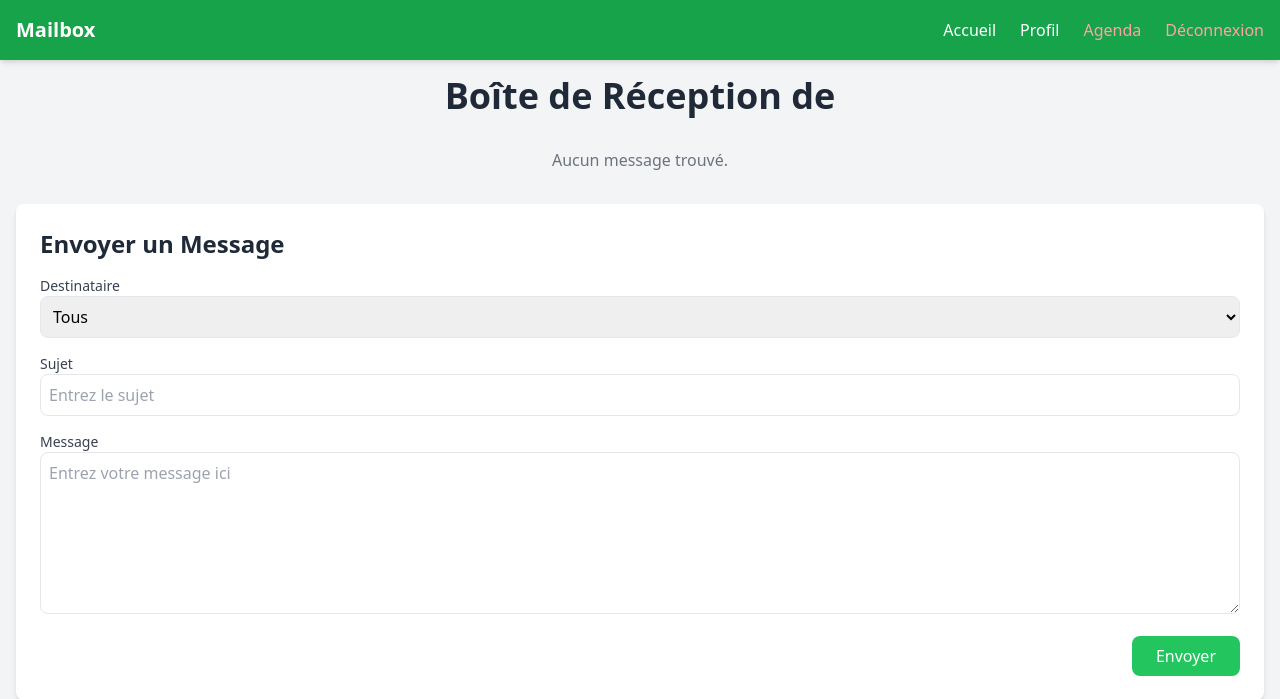
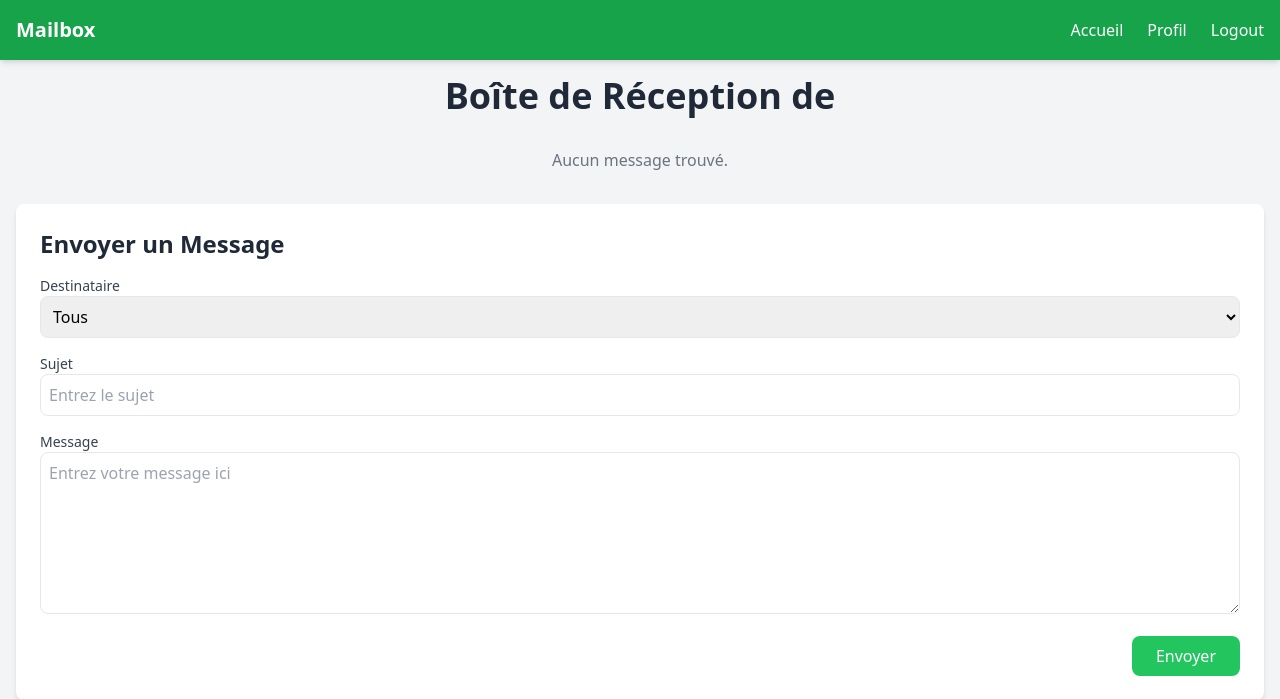
Before and after one commit to Bruburnono/DevSecOps, a Flask app: template templates/mailbox.html in a window 1280 px wide. Shown: the top 699 px of the page. Run offline with Flask 3, Linux system fonts and the light colour scheme; the template is opened without the code that fills it, so the values that code supplies are empty; some libraries are stand-ins or nearby versions.

Commit message:
Update mailbox.html
ajustement mailbox.html

```diff
--- a/templates/mailbox.html
+++ b/templates/mailbox.html
@@ -13,8 +13,7 @@
             <ul class="flex space-x-6">
                 <li><a href="/home" class="hover:underline">Accueil</a></li>
                 <li><a href="/dashboard" class="hover:underline">Profil</a></li>
-                <li><a href="/agenda" class="hover:underline text-red-300">Agenda</a></li>
-                <li><a href="/logout" class="hover:underline text-red-300">Déconnexion</a></li>
+                <li><a href="/logout" class="hover:underline">Logout</a></li>
             </ul>
         </div>
     </nav>
```
